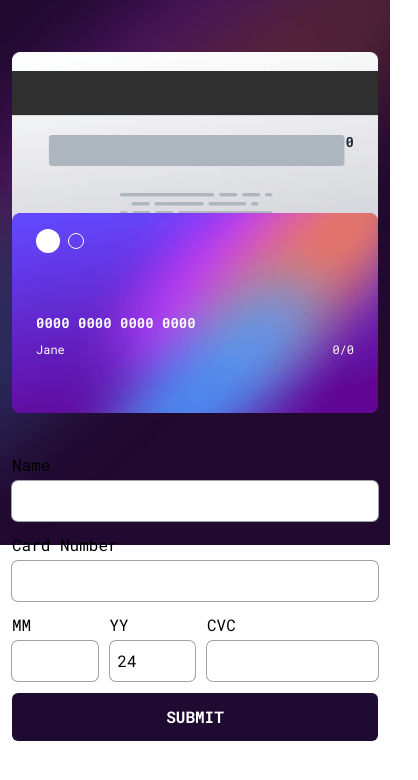
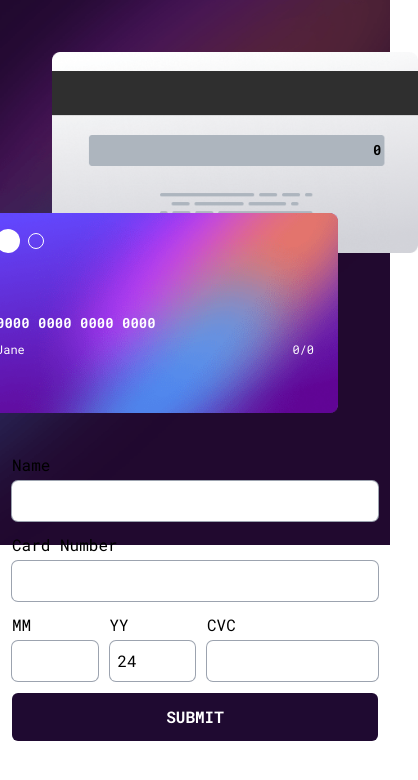
Before and after one commit to rajamasker07/interactive-card-details-form, a Next.js app: page / in a window 390 px wide. Shown: the top 780 px of the page, 418 px wide, since content can reach past the window. Built offline with nearby package versions, Linux system fonts and the light colour scheme.

Commit message:
update card mobile layout

```diff
--- a/app/components/back-card.tsx
+++ b/app/components/back-card.tsx
@@ -9,10 +9,12 @@ type props = {
 
 export default function BackCard({cvc = 123, className}: props) {
   return (
-    <div id='backCard' className={`flex w-full ${className}`} >
+    <div id='backCard' className={`flex w-fit ${className}`} >
       <div className="relative">
         <Image src={bgCardBack} alt='bg card back' className='w-full' />
-        <h5 className='flex w-full text-right md:top-[45%] top-[40%] z[11] absolute place-content-end md:px-10 px-6 text-gray-800 text-sm font-bold' >{cvc}</h5>
+        <div className='flex absolute top-0 px-[10%] place-content-end z-[12] w-full'>
+          <h5 className='text-sm mt-[30%] text-grey-800 font-bold'>{cvc}</h5>
+        </div>
       </div>
     </div>
   )
--- a/app/components/container.tsx
+++ b/app/components/container.tsx
@@ -27,11 +27,11 @@ export default function Container() {
 
       <Form dataOnChange={dataOnChange} />
 
-      <div className='md:flex md:flex-col-reverse' >
-        <div className="relative top-10 z-[5] md:-right-10 md:max-w-96">
-          <BackCard className='place-content-end' cvc={data.cvc} />
+      <div className='md:flex md:flex-col-reverse flex flex-col relative place-items-center' >
+        <div className="relative top-10 z-[5] md:-right-10 md:max-w-96 w-fit -right-10">
+          <BackCard className='' cvc={data.cvc} />
         </div>
-        <div className="relative z-10 md:-left-10 md:max-w-96" >
+        <div className="relative z-10 md:-left-10 md:max-w-96 w-fit -left-10" >
           <FrontCard className='' name={data.name} cardNumber={data.cardNumber} expDate={`${data.expDate.mounth}/${data.expDate.year}`} />
         </div>
       </div>
```
